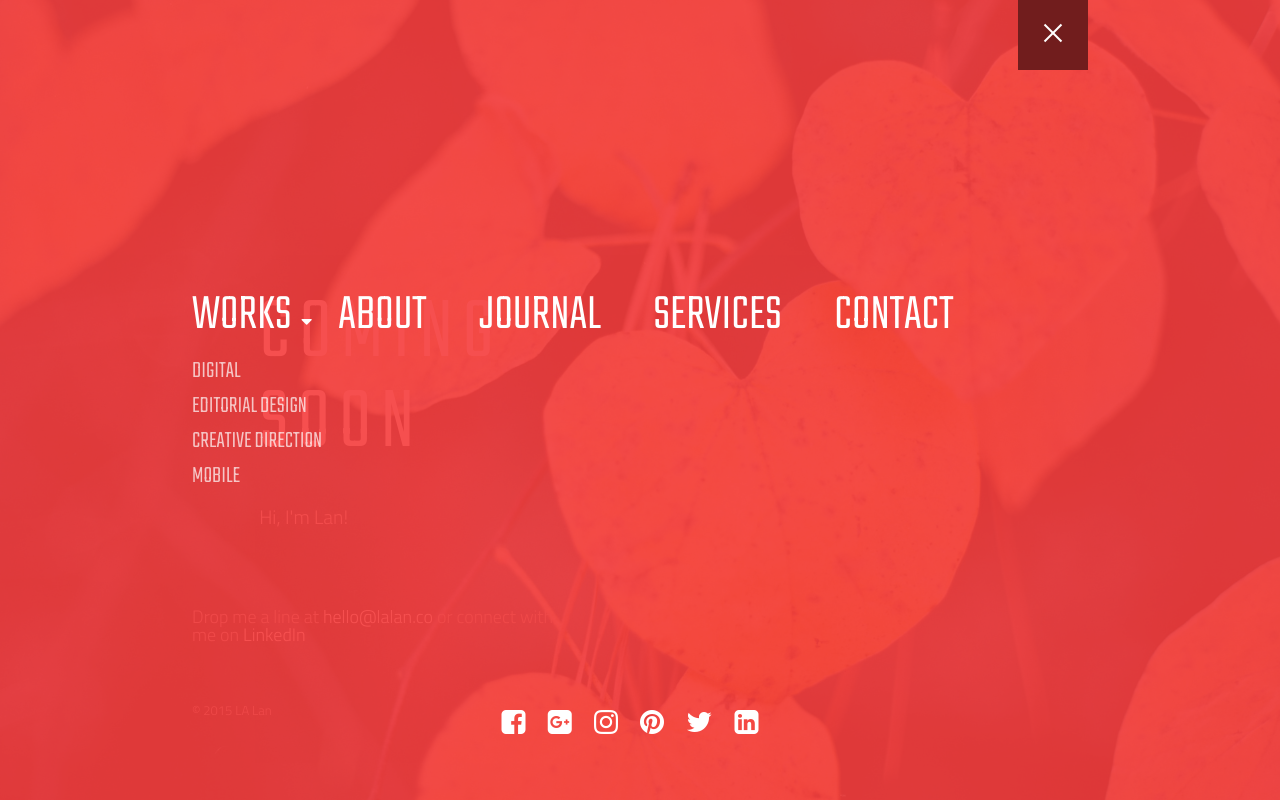
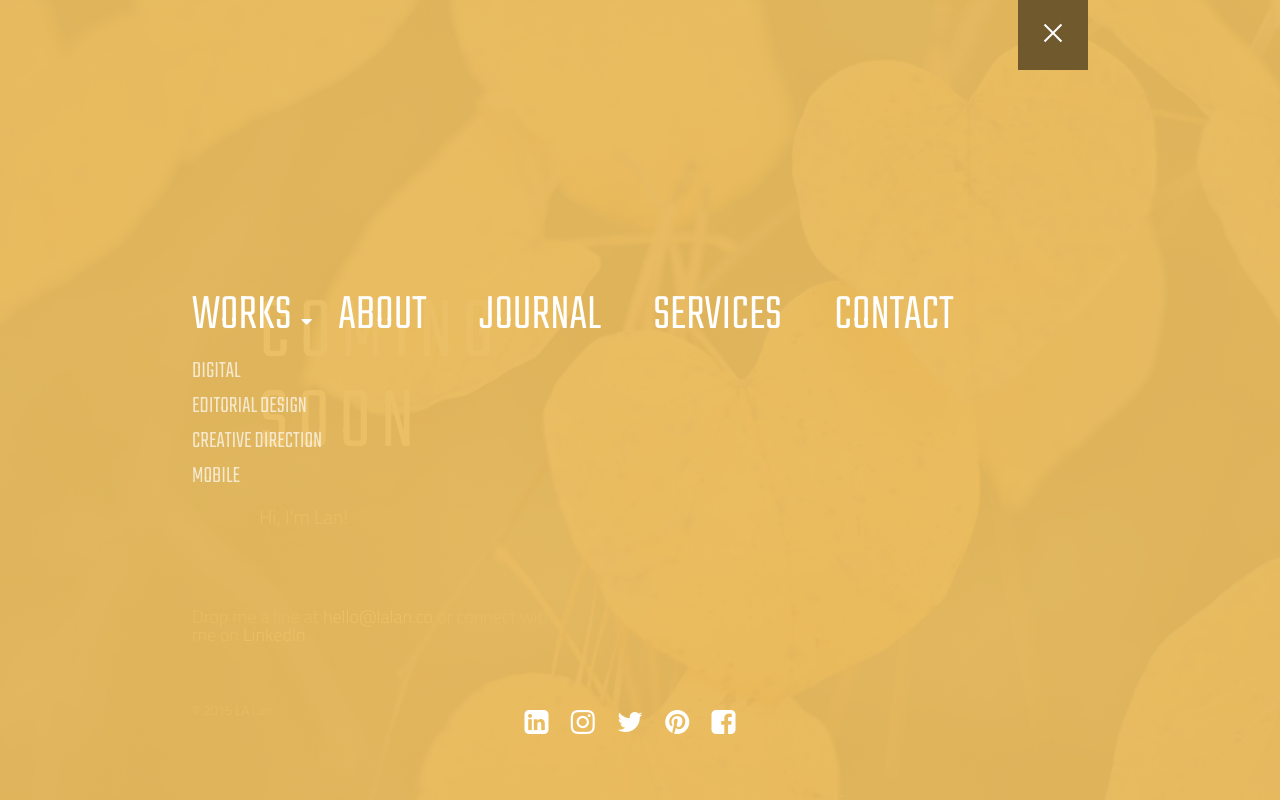
Before and after one commit to la-lan/la-lan.github.io, a plain HTML site: page index.html in a window 1280 px wide. Both pictures are taken after a click on the element 1053 px from the left and 35 px from the top of the page. Drawn offline with Linux system fonts and the light colour scheme.

Commit message:
changed modal color, add social media links

```diff
--- a/css/main.css
+++ b/css/main.css
@@ -158,7 +158,7 @@ header nav{
 	top: 0;
 	width: 0;
 	height: 100%;
-	background-color: rgba(246, 60, 60, 0.9);
+	background-color: rgba(234,188,94,0.95);
 	z-index: 100;
 	-webkit-transition: all 0.5s ease-out;
 	-moz-transition: all 0.5s ease-out;
--- a/index.html
+++ b/index.html
@@ -36,12 +36,11 @@
 								<li><a href="#">Contact</a></li>
 							</ul>
 							<ul class="social_media">
-								<li><a href="#" target="_blank"><i class="fa fa-facebook-square"></i></a></li>
-								<li><a href="#" target="_blank"><i class="fa fa-google-plus-square"></i></a></li>
-								<li><a href="#" target="_blank"><i class="fa fa-instagram"></i></a></li>
-								<li><a href="#" target="_blank"><i class="fa fa-pinterest"></i></a></li>
-								<li><a href="#" target="_blank"><i class="fa fa-twitter"></i></a></li>
-								<li><a href="#" target="_blank"><i class="fa fa-linkedin-square"></i></a></li>
+								<li><a href="https://www.linkedin.com/in/lantnguyen" target="_blank"><i class="fa fa-linkedin-square"></i></a></li>
+								<li><a href="https://instagram.com/mang_osteen" target="_blank"><i class="fa fa-instagram"></i></a></li>
+								<li><a href="https://twitter.com/mang_osteen" target="_blank"><i class="fa fa-twitter"></i></a></li>
+								<li><a href="https://www.pinterest.com/mang_osteen" target="_blank"><i class="fa fa-pinterest"></i></a></li>
+								<li><a href="https://www.facebook.com/lalalan" target="_blank"><i class="fa fa-facebook-square"></i></a></li>
 							</ul>
 						</div>
 					</div>
```
